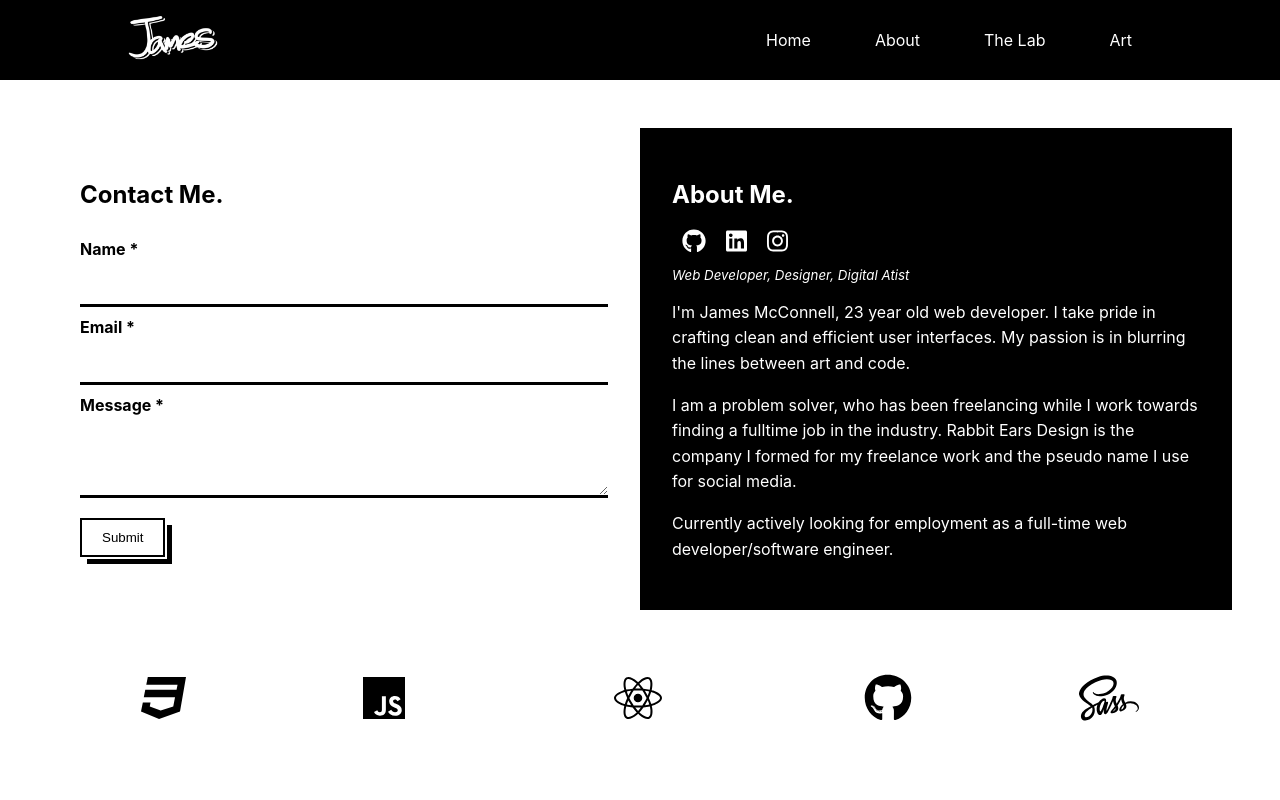
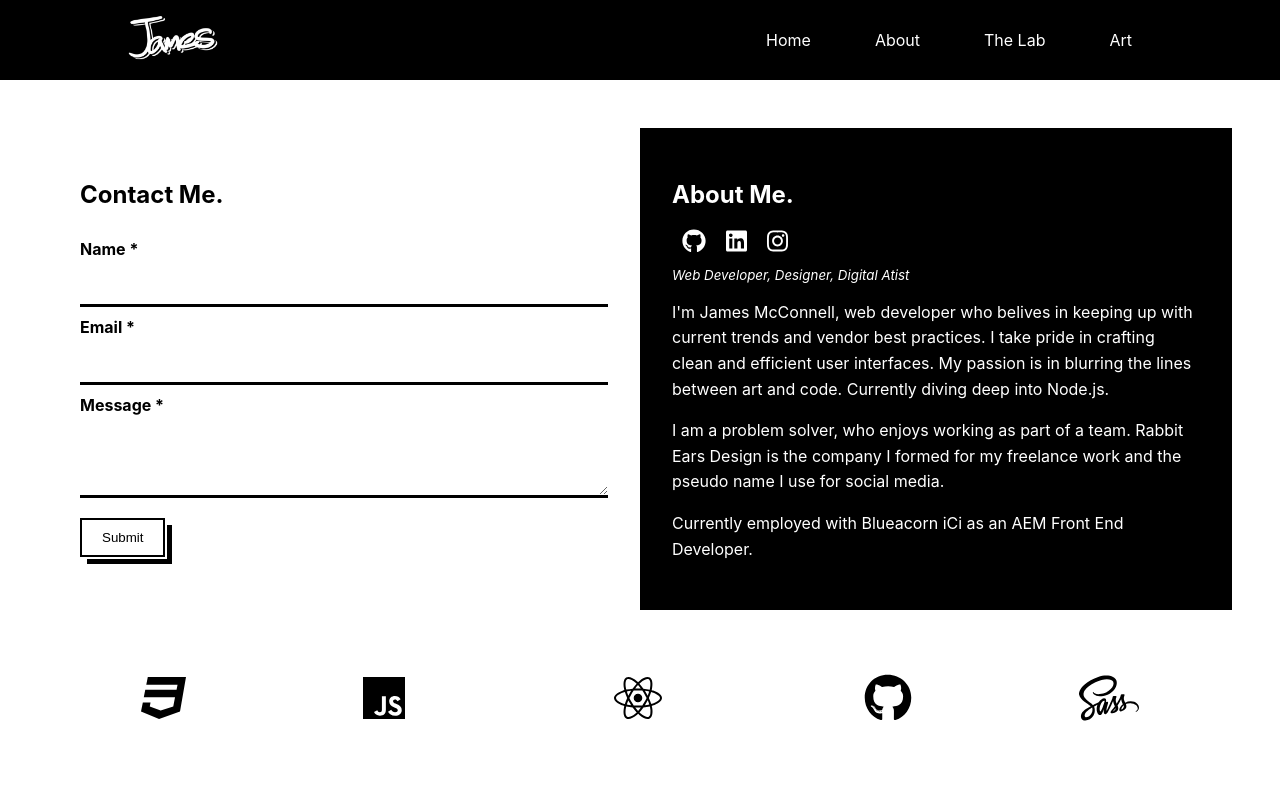
Before and after one commit to RabbitEarsDesign/jamesmcconnell.life-V1, a React (Create React App) app: page /about in a window 1280 px wide. Shown: the top 800 px of the page. Built offline with nearby package versions, Linux system fonts and the light colour scheme.

Commit message:
Updated the bio to reflect job.

```diff
--- a/src/components/about/Bio.js
+++ b/src/components/about/Bio.js
@@ -35,19 +35,18 @@ function Bio() {
       </div>
       <small>Web Developer, Designer, Digital Atist</small>
       <p>
-        I'm James McConnell, 23 year old web developer. I take pride in crafting
-        clean and efficient user interfaces. My passion is in blurring the lines
-        between art and code.
+        I'm James McConnell, web developer who belives in keeping up with
+        current trends and vendor best practices. I take pride in crafting clean
+        and efficient user interfaces. My passion is in blurring the lines
+        between art and code. Currently diving deep into Node.js.
       </p>
       <p>
-        I am a problem solver, who has been freelancing while I work towards
-        finding a fulltime job in the industry. Rabbit Ears Design is the
-        company I formed for my freelance work and the pseudo name I use for
-        social media.
+        I am a problem solver, who enjoys working as part of a team. Rabbit Ears
+        Design is the company I formed for my freelance work and the pseudo name
+        I use for social media.
       </p>
       <p>
-        Currently actively looking for employment as a full-time web
-        developer/software engineer.{" "}
+        Currently employed with Blueacorn iCi as an AEM Front End Developer.{" "}
       </p>
       {/* <Video url="https://www.youtube.com/embed/KDhCjJzWFtg" />
       <small>Checkout this video to learn more about me.</small> */}
--- a/src/components/art/lazyImg/LazyImg.module.css
+++ b/src/components/art/lazyImg/LazyImg.module.css
@@ -1,5 +1,5 @@
 .lazyImg {
-  margin: 1rem;
+  margin: 0.8rem;
   cursor: pointer;
   position: relative;
 }
@@ -35,3 +35,20 @@
     background-color: #fff;
   }
 }
+
+@media (max-width: 750px) {
+  .lazyImg img {
+    width: 125px;
+    height: 125px;
+  }
+
+  .lazyImg {
+    margin: 0.5rem;
+  }
+}
+
+@media (max-width: 500px) {
+  .lazyImg {
+    margin: 0.25rem;
+  }
+}
--- a/src/components/landing/Landing.js
+++ b/src/components/landing/Landing.js
@@ -25,7 +25,7 @@ const Landing = () => {
           <p>
             Web developer, designer, and digital artist, with a passion for
             building functional and user friendly web applications, utilizing
-            technologies such as JavaScript/ReactJS, HTML, & CSS
+            technologies such as JavaScript/React/Node, MongoDB, AWS, & CSS
           </p>
           <div className={classes.social}>
             <a href="https://github.com/rabbitearsdesign" target="blank">
--- a/src/components/projects/ProjectGallery.js
+++ b/src/components/projects/ProjectGallery.js
@@ -16,6 +16,13 @@ const ProjectGallery = () => {
       <Heading1>Recent Projects</Heading1>
 
       <Project
+        img={fliklists}
+        title="FlikLists"
+        url="https://fliklists.web.app"
+        github="https://github.com/RabbitEarsDesign/FlikLists-v6"
+        description="As a fan of movies and I wanted to create a place for people to keep track of movies they want to see so that they have a simple way of remembering them. I implemented login/signup features with the help of Google Firebase. Users can change their password on the website and every user has a unique list of movies they have saved. FlikLists.com was a great oppertunity to work with context inside of React as well as implementing routing and protected routes"
+      />
+      <Project
         img={red}
         title="RabbitEarsDesign.com"
         url="https://rabbitearsdesign.com"
@@ -23,11 +30,11 @@ const ProjectGallery = () => {
         description="Rabbit Ears Design is the website for my freelance business. Upon first designing the site it was important to convey a sense of modernity and style that represents my business well. This was the first real website I launched and it served as a place to learn alot of unique css tips and tricks. The image carousels were built using Splide.js and Swiper.js, both are useful libraries. RabbitEarsDesign.com prioratizes accessibility and performance."
       />
       <Project
-        img={fliklists}
-        title="FlikLists"
-        url="https://fliklists.web.app"
-        github="https://github.com/RabbitEarsDesign/FlikLists-v6"
-        description="FlikLists.com is my first attempt to build a full scale React application on my own. As a fan of movies and cinema I wanted to create a place for people to keep track of movies they want to see so that they have a simple way of remembering them. I implemented login/signup features with the help of Google Firebase. Users can change their password on the website and every user has a unique list of movies they have saved. FlikLists.com was a great oppertunity to work with context inside of React as well as implementing routing and protected routes"
+        img={southpark}
+        title="Random South Park Episode"
+        url="https://stupefied-volhard-fd6030.netlify.app"
+        github="https://github.com/RabbitEarsDesign/soutpark_random_episode"
+        description="With so many South Park episodes it can be hard to know which to watch. Don't worry! With this website you won't have to think for yourself ever again. Just hit the button and a random South Park episode will be generated from the catalog of nearly 310 episodes!"
       />
       <Project
         img={moment}
@@ -36,13 +43,6 @@ const ProjectGallery = () => {
         github="https://github.com/RabbitEarsDesign/moment_skis_gallery"
         description="Moment Skis Gallery is a virtual museum built to showcase all of the unique ski topsheet graphics designed by Moment Skis since their founding over a decade ago. This is a project built entirely for personal enjoyment and is updated periodically when time allows. Ultimately it will be a place to learn about each ski and follow the history of the company as they continue designing rad art on skis. Click the link to explore for yourself!"
       />
-      <Project
-        img={southpark}
-        title="Random South Park Episode"
-        url="https://stupefied-volhard-fd6030.netlify.app"
-        github="https://github.com/RabbitEarsDesign/soutpark_random_episode"
-        description="With so many South Park episodes it can be hard to know which to watch. Don't worry! With this website you won't have to think for yourself ever again. Just hit the button and a random South Park episode will be generated from the catalog of nearly 310 episodes!"
-      />
     </section>
   );
 };
--- a/src/hooks/use-storage.js
+++ b/src/hooks/use-storage.js
@@ -22,6 +22,7 @@ const useStorage = (file) => {
     const fileNum = parseInt(name.split("").splice(0, 4).join(""));
 
     if (name.length === 8) {
+      console.log("useStorageJs: file name is", name);
       // PUT file on storage
       storageRef.put(file).on(
         "state_changed",
@@ -43,6 +44,8 @@ const useStorage = (file) => {
           setUrl(url);
         }
       );
+    } else {
+      console.error("useStorageJs: file name is", name);
     }
   }, [file, name]);
 
```
